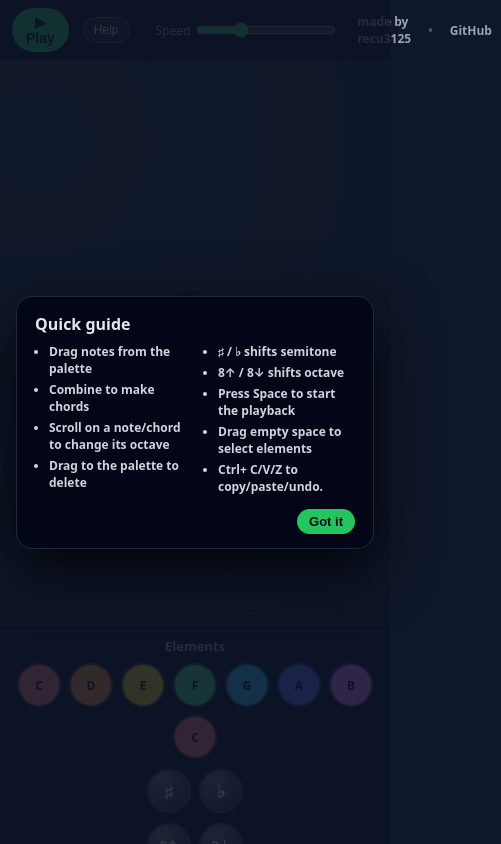
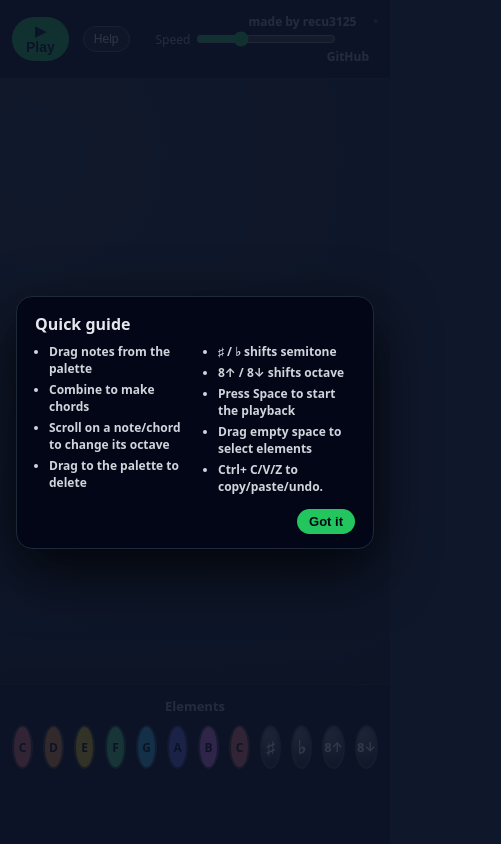
Before and after one commit to recu3125/ChordAlchemy, a plain HTML site: page index.html in a window 390 px wide. Shown: the whole page, 501 px wide, since content can reach past the window. Drawn offline with Linux system fonts and the light colour scheme.

Commit message:
Improve mobile palette layout and prevent overflow

```diff
--- a/index.css
+++ b/index.css
@@ -10,11 +10,16 @@ body {
   height: 100vh;
   display: flex;
   flex-direction: column;
+  overflow: hidden;
+}
+html, body {
+  height: 100%;
 }
 #app {
   display: flex;
   flex-direction: column;
   height: 100%;
+  overflow: hidden;
 }
 #toolbar {
   padding: 8px 12px;
@@ -22,6 +27,7 @@ body {
   align-items: center;
   justify-content: space-between;
   gap: 10px;
+  flex-wrap: wrap;
   border-bottom: 1px solid #1f2937;
   background: #020617;
   font-size: 12px;
@@ -30,11 +36,17 @@ body {
   display: flex;
   align-items: center;
   gap: 10px;
+  flex: 1;
+  min-width: 0;
 }
 .toolbar-links {
   display: flex;
   align-items: center;
   gap: 8px;
+  flex: 1;
+  justify-content: flex-end;
+  flex-wrap: wrap;
+  min-width: 0;
   color: #9ca3af;
   font-weight: 600;
 }
@@ -97,6 +109,7 @@ body {
   flex: 1;
   display: flex;
   min-height: 0;
+  overflow: hidden;
 }
 
 #playArea {
@@ -125,7 +138,7 @@ body {
   font-size: 13px;
   color: #9ca3af;
 }
-.palette-notes {
+.palette-items {
   display: flex;
   flex-wrap: wrap;
   gap: 8px;
@@ -142,11 +155,6 @@ body {
   cursor: grab;
   border: 2px solid rgba(15, 23, 42, 0.7);
   box-shadow: 0 4px 10px rgba(0, 0, 0, 0.4);
-}
-.palette-row {
-  margin-top: 10px;
-  display: flex;
-  gap: 8px;
 }
 .palette-acc,
 .palette-oct {
@@ -171,7 +179,7 @@ body {
 
 @media (max-width: 900px), (orientation: portrait) {
   #playArea {
-    padding-bottom: 220px;
+    padding-bottom: 160px;
   }
 
   #palette {
@@ -179,19 +187,25 @@ body {
     bottom: 0;
     left: 0;
     width: 100%;
-    height: 220px;
+    height: 160px;
     border-left: none;
     border-top: 1px solid #111827;
     box-shadow: 0 -12px 24px rgba(0, 0, 0, 0.6);
+    overflow: hidden;
   }
 
   #palette h3 {
     text-align: center;
+    margin-bottom: 10px;
   }
 
-  .palette-notes,
-  .palette-row {
-    justify-content: center;
+  .palette-items {
+    justify-content: flex-start;
+    flex-wrap: nowrap;
+    overflow-x: auto;
+    overflow-y: hidden;
+    padding-bottom: 6px;
+    gap: 10px;
   }
 }
 
--- a/index.html
+++ b/index.html
@@ -30,7 +30,7 @@
 
         <div id="palette">
           <h3>Elements</h3>
-          <div class="palette-notes">
+          <div class="palette-items">
             <div class="palette-note" data-note="C4">C</div>
             <div class="palette-note" data-note="D4">D</div>
             <div class="palette-note" data-note="E4">E</div>
@@ -39,12 +39,8 @@
             <div class="palette-note" data-note="A4">A</div>
             <div class="palette-note" data-note="B4">B</div>
             <div class="palette-note" data-note="C5">C</div>
-          </div>
-          <div class="palette-row">
             <div class="palette-acc" data-acc="sharp">♯</div>
             <div class="palette-acc" data-acc="flat">♭</div>
-          </div>
-          <div class="palette-row">
             <div class="palette-oct" data-oct="up">8↑</div>
             <div class="palette-oct" data-oct="down">8↓</div>
           </div>
```
